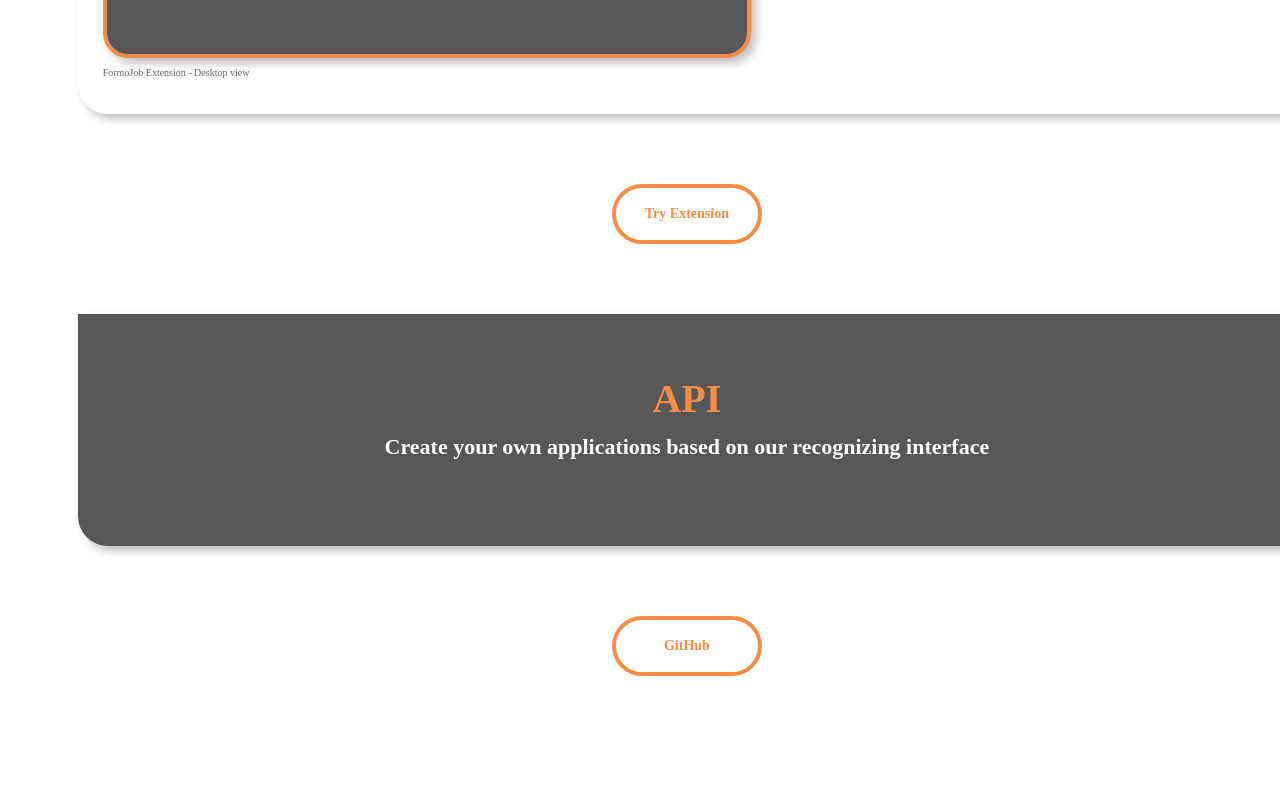
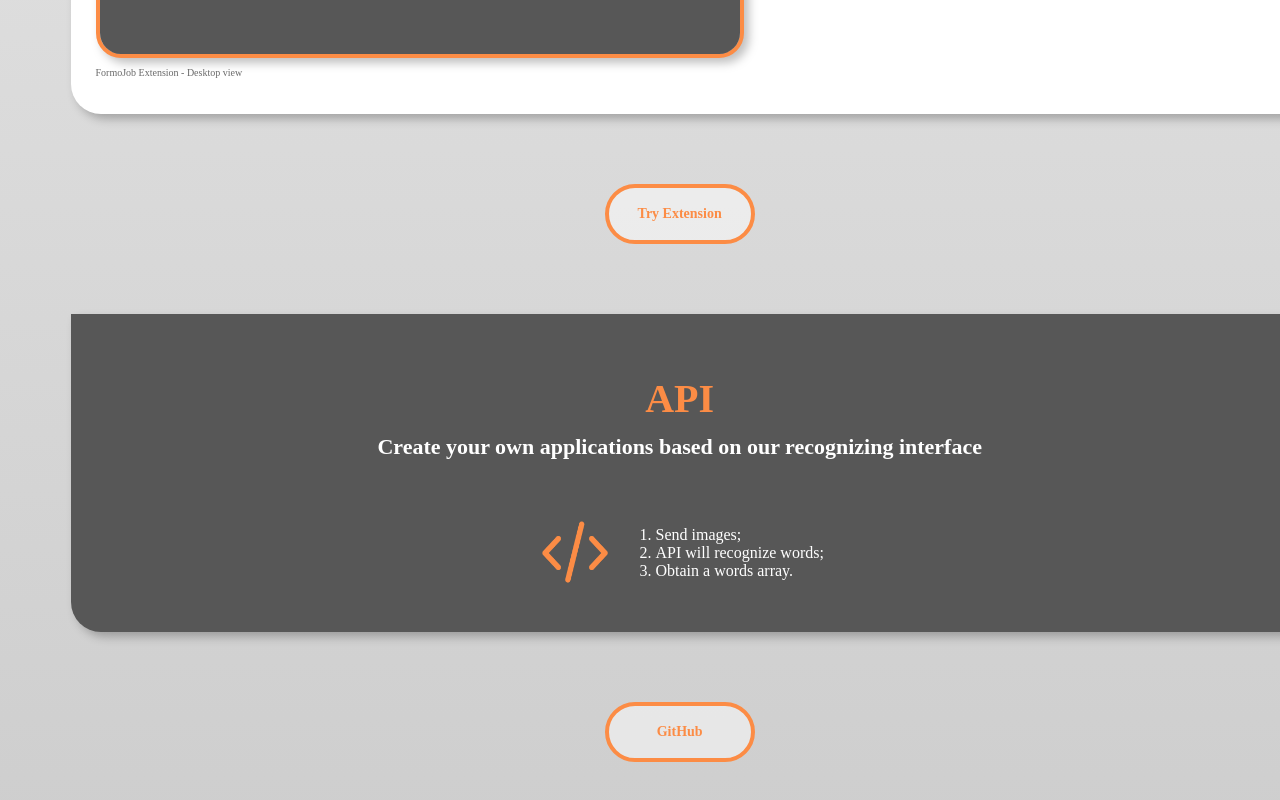
Before and after one commit to Balaborka/FormoJob-, a React (Create React App) app: page / in a window 1280 px wide. Shown: the part 1960-2760 px from the top of the page. Before the commit the page ends 2706 px from the top, so only its background shows below. Built offline with nearby package versions, Linux system fonts and the light colour scheme.

Commit message:
Styles changing

```diff
--- a/src/App.tsx
+++ b/src/App.tsx
@@ -7,13 +7,11 @@ import { APIPanel } from './components/API_panel'
 
 function App() {
   return (
-    <body className='main'>
-      <div className='content'>
-        <Product panel={ <Panel theme='lightPanel' children={<FormoJobPanel />} /> } buttonText='Try Designer' link='.' />
-        <Product panel={ <Panel theme='lightPanel' children={<ExtensionPanel />} /> } buttonText='Try Extension' link='.' />
-        <Product panel={ <Panel theme='darkPanel' children={<APIPanel />} /> } buttonText='GitHub' link='.' />
-      </div>
-    </body>
+    <div className='content'>
+      <Product panel={<Panel theme='lightPanel' children={<FormoJobPanel />} />} buttonText='Try Designer' link='.' />
+      <Product panel={<Panel theme='lightPanel' children={<ExtensionPanel />} />} buttonText='Try Extension' link='.' />
+      <Product panel={<Panel theme='darkPanel' children={<APIPanel />} />} buttonText='GitHub' link='.' />
+    </div>
   );
 }
 
--- a/src/components/API_panel.tsx
+++ b/src/components/API_panel.tsx
@@ -1,10 +1,28 @@
 import React from 'react'
 import { PanelHeader } from './panelHeader'
+import ListBox from './listBox';
+
+import CodeIcon from '../icons/Code.png'
+
+interface ListItem {
+    id: number;
+    text: string;
+}
 
 export function APIPanel() {
+    const listUseAPI: ListItem[] = [
+        { id: 1, text: 'Send images;' },
+        { id: 2, text: 'API will recognize words;' },
+        { id: 3, text: 'Obtain a words array.' },
+    ];
+
     return (
         <div>
             <PanelHeader header='API' description='Create your own applications based on our recognizing interface ' />
+            <div className='APIcontentContainer'>
+                <img className='blockIcon' src={ CodeIcon } />
+                <ListBox itemsSource={ listUseAPI } />
+            </div>
         </div>
     )
 }
--- a/src/components/extension_panel.tsx
+++ b/src/components/extension_panel.tsx
@@ -22,7 +22,7 @@ export function ExtensionPanel() {
     return (
         <div>
             <PanelHeader header='Browser Extension' description='Your browser form-filling assistant' />
-            <div className='extensionContentContainer'>
+            <div className='extensionContainer'>
                 <Screenshot image= { ExtensionViewImage } signature='FormoJob Extension - Desktop view' />
                 <div className='extensionInstructionContainer'>
                     <ListBox itemsSource={ listUseExtension } />
--- a/src/index.css
+++ b/src/index.css
@@ -1,8 +1,8 @@
 * {
     font-family: 'Raleway';
 }
-.main {
-    background-color: linear-gradient(180deg, rgba(255,255,255,1) 0%, rgba(230,230,230,1) 100%);
+body {
+    background: linear-gradient(180deg, rgba(255,255,255,1) 0%, rgba(206,206,206,1) 100%);
 }
 .content {
     margin-right: 5%;
@@ -129,7 +129,7 @@
     cursor: pointer;
 }
 
-.extensionContentContainer {
+.extensionContainer {
     display: flex;
     flex-direction: row;
 }
@@ -140,3 +140,12 @@
     flex-direction: column;
     justify-content: space-evenly;
 }
+
+.APIcontentContainer {
+    display: flex;
+    justify-content: center;
+}
+.APIcontentContainer img {
+    margin-right: 0;
+    margin-left: 0;
+}
```
Also changed, not shown: src/icons/background.svg (added), 1 other file (tests, documents, lock files or other folders).
